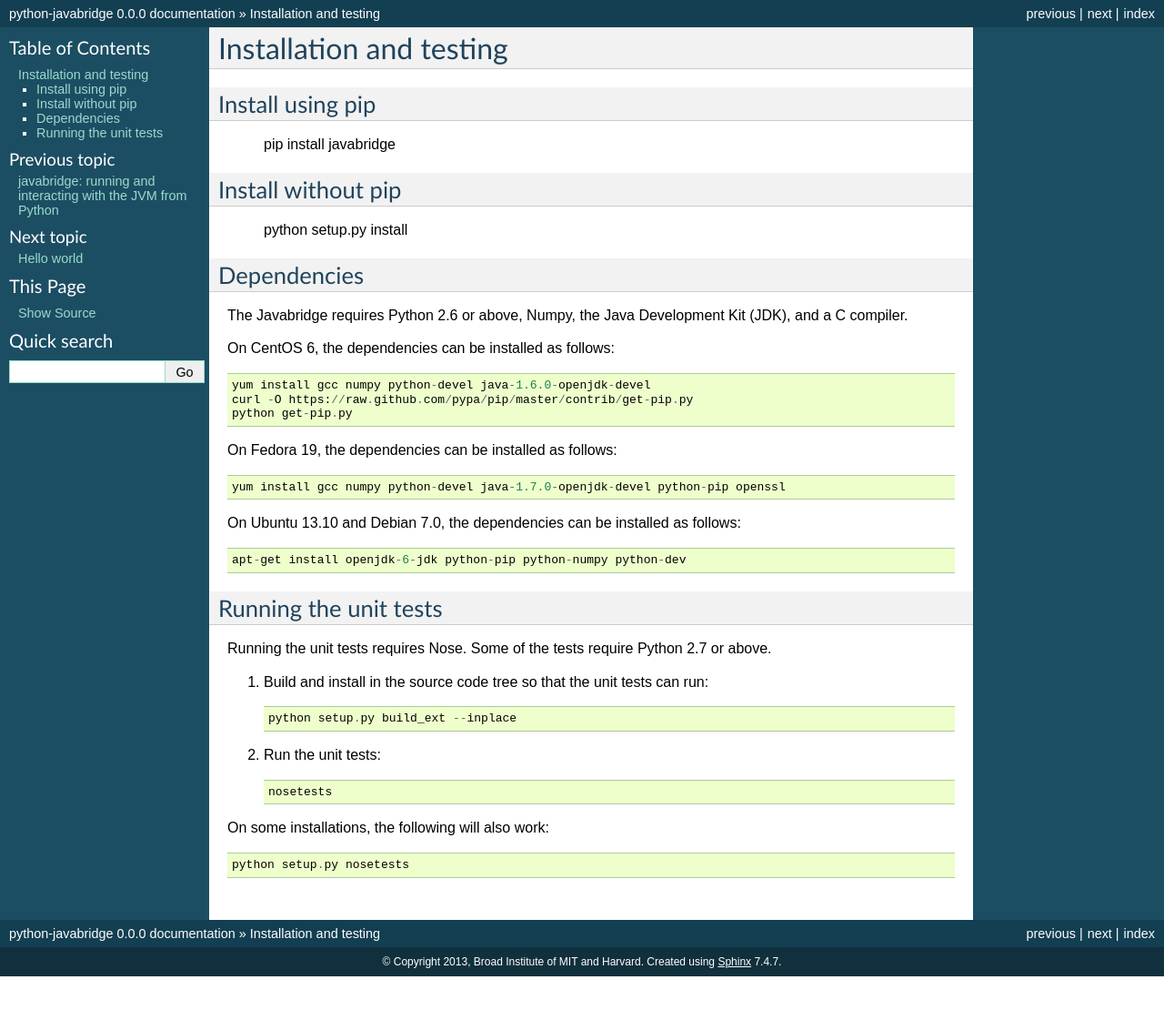
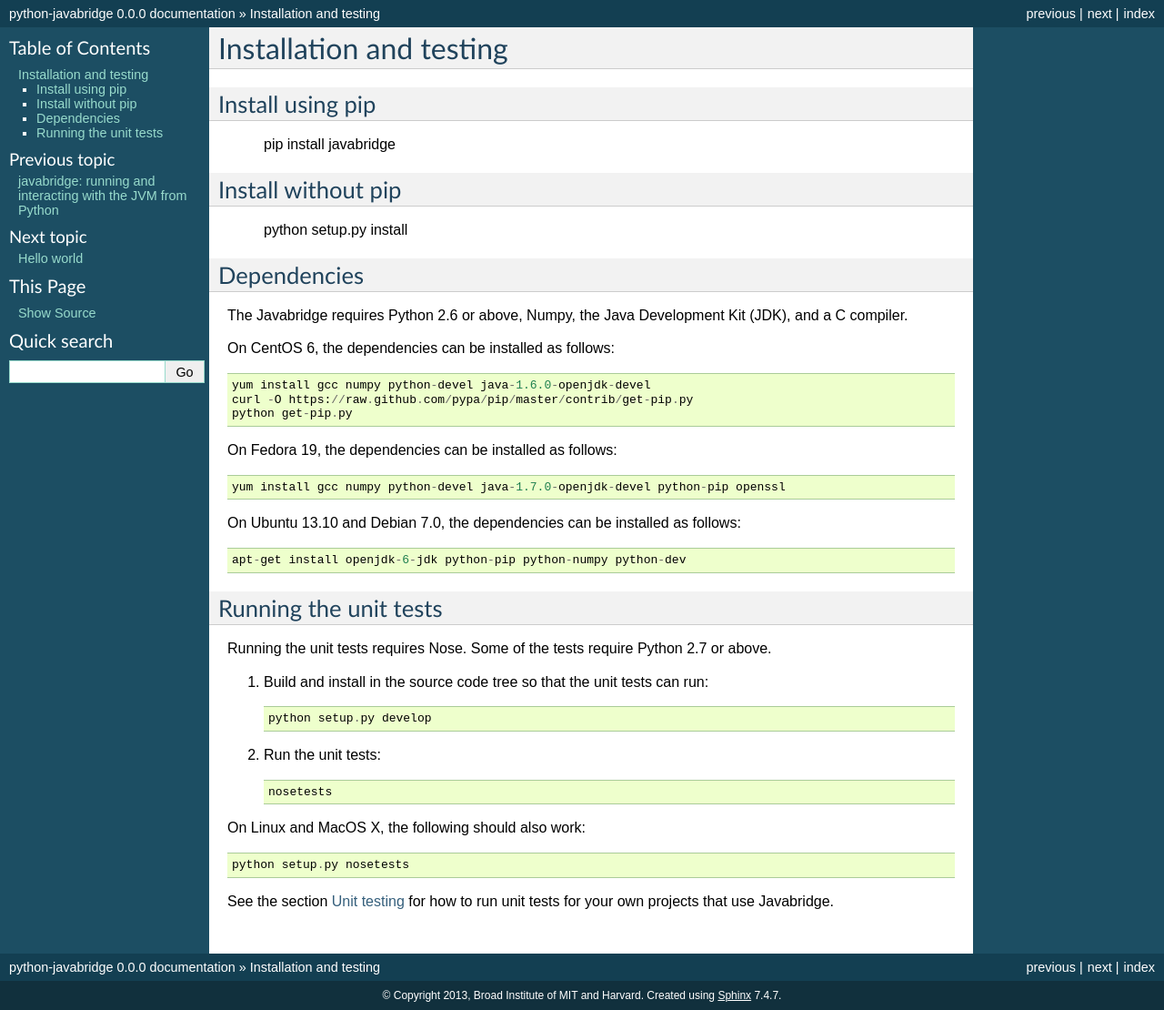
Before and after one commit to LeeKamentsky/python-javabridge, a Sphinx documentation site: the page built from docs/installation.rst, in a window 1280 px wide. Shown: the whole page at 91% size. Built offline with Sphinx 7.4.7, drawn with Linux system fonts in a browser that asks for light colours; before the commit the page ends 1073 px from its top, so only the background shows below that.

Commit message:
Documentation

```diff
--- a/docs/developers.rst
+++ b/docs/developers.rst
@@ -20,7 +20,7 @@ Make source distribution and publish
     git tag -a -m 'A commit message' '1.0.0pr11'
     git push --tags   # Not necessary, but you'll want to do it at some point
     git clean -fdx
-    cython *.pyx
+    python setup.py develop
     python setup.py sdist upload
     python setup.py build_sphinx
     python setup.py upload_sphinx
--- a/docs/installation.rst
+++ b/docs/installation.rst
@@ -44,12 +44,15 @@ Running the unit tests requires Nose. Some of the tests require Python
 
 1. Build and install in the source code tree so that the unit tests can run::
 
-    python setup.py build_ext --inplace
+    python setup.py develop
 
 2. Run the unit tests::
 
     nosetests
 
-On some installations, the following will also work::
+On Linux and MacOS X, the following should also work::
 
     python setup.py nosetests
+
+See the section :ref:`unit-testing` for how to run unit tests for your
+own projects that use Javabridge.
--- a/docs/unittesting.rst
+++ b/docs/unittesting.rst
@@ -1,3 +1,5 @@
+.. _unit-testing:
+
 Unit testing
 ============
 
```
